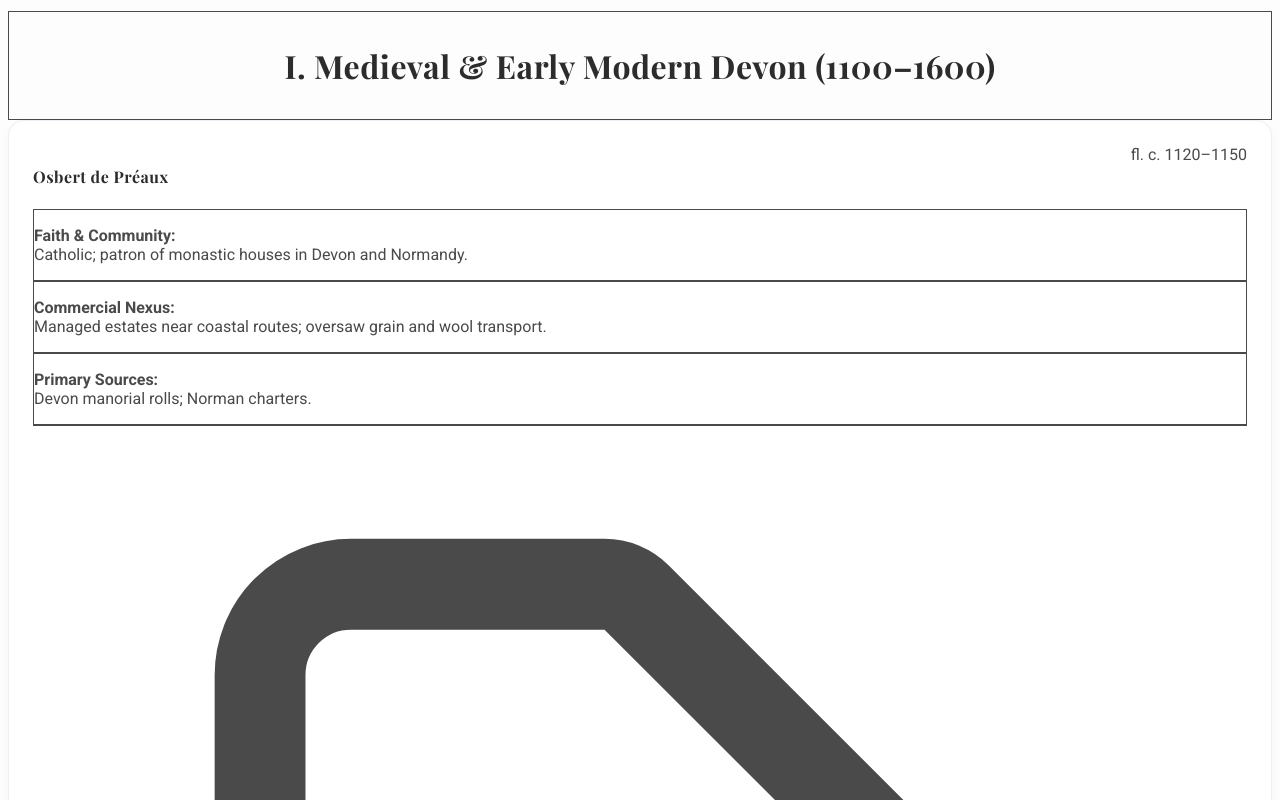
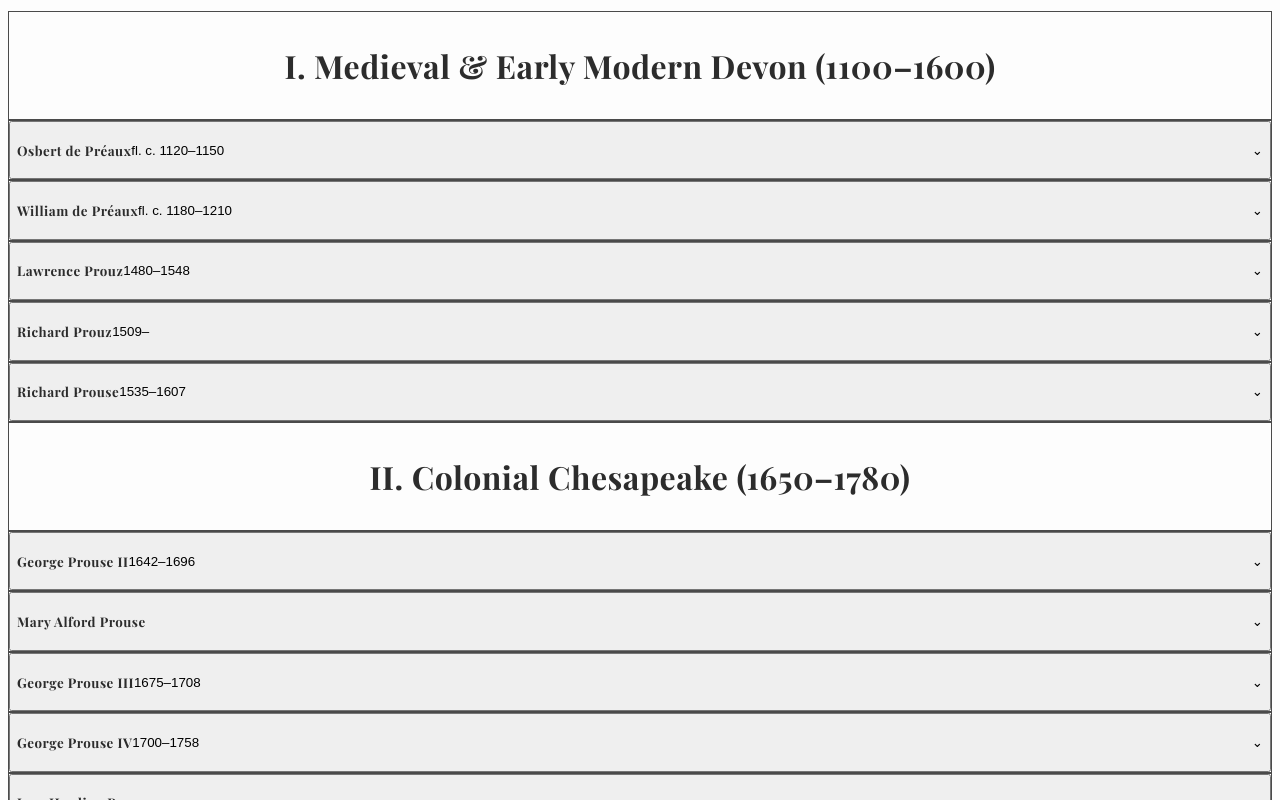
Before and after one commit to jasonsprouse/Sprouse-Prouse-Prous-Prouz-Prowse-Preaux-Family-Research, a Next.js app: page / in a window 1280 px wide. Shown: the part 4680-5480 px from the top of the page. Built offline with nearby package versions, Linux system fonts and the light colour scheme.

Commit message:
Implement person accordion functionality with expand/collapse
Co-authored-by: jasonsprouse <45827932+jasonsprouse@users.noreply.github.com>

```diff
--- a/src/app/globals.css
+++ b/src/app/globals.css
@@ -1425,3 +1425,19 @@ blockquote::before {
 body.loaded {
   opacity: 1;
 }
+
+/* Person Accordion Styles */
+.accordion-content {
+  transition: max-height 0.3s ease-in-out, opacity 0.3s ease-in-out;
+  overflow: hidden;
+}
+
+.accordion-content.collapsed {
+  max-height: 0 !important;
+  opacity: 0 !important;
+}
+
+.accordion-content.expanded {
+  max-height: 2000px !important;
+  opacity: 1 !important;
+}
--- a/src/app/page.tsx
+++ b/src/app/page.tsx
@@ -14,6 +14,7 @@ declare global {
 
 export default function Home() {
   const [isLoaded, setIsLoaded] = useState(false)
+  const [openPersonAccordions, setOpenPersonAccordions] = useState<Set<string>>(new Set())
 
   useEffect(() => {
     // Set body opacity for fade-in effect
@@ -66,6 +67,19 @@ export default function Home() {
   const closeModal = () => {
     const modalOverlay = document.getElementById('modal-overlay')
     if (modalOverlay) modalOverlay.classList.remove('show')
+  }
+
+  const togglePersonAccordion = (eraIndex: number, personIndex: number) => {
+    const accordionId = `${eraIndex}-${personIndex}`
+    setOpenPersonAccordions(prev => {
+      const newSet = new Set(prev)
+      if (newSet.has(accordionId)) {
+        newSet.delete(accordionId)
+      } else {
+        newSet.add(accordionId)
+      }
+      return newSet
+    })
   }
 
   const scrollToTop = () => {
@@ -174,14 +188,38 @@ export default function Home() {
                   </h3>
                   <div className="w-24 h-1 bg-primary mx-auto rounded-full"></div>
                 </div>
-                <div className="grid gap-8 lg:grid-cols-2">
-                  {era.people.map((person, personIndex) => (
-                    <div key={personIndex} className="person-card bg-white rounded-2xl p-6 hover:shadow-xl transition-all duration-300 hover:scale-[1.02] border">
-                      <div className="flex justify-between items-start mb-4">
-                        <h4 className="text-xl font-bold font-serif">{person.name}</h4>
-                        <span className="text-sm text-white font-semibold bg-primary px-3 py-1 rounded-full shadow-sm">{person.dates}</span>
+                <div className="space-y-4">
+                  {era.people.map((person, personIndex) => {
+                    const accordionId = `${eraIndex}-${personIndex}`
+                    const isOpen = openPersonAccordions.has(accordionId)
+
+                    return (
+                      <div key={personIndex} className="person-accordion bg-white rounded-2xl border shadow-sm hover:shadow-md transition-all duration-300">
+                        {/* Accordion Header */}
+                        <button
+                          className="w-full p-4 text-left flex justify-between items-center hover:bg-gray-50 rounded-2xl transition-colors duration-200"
+                          onClick={() => togglePersonAccordion(eraIndex, personIndex)}
+                          aria-expanded={isOpen}
+                          aria-controls={`person-content-${accordionId}`}
+                        >
+                          <div className="flex items-center gap-4">
+                            <h4 className="text-lg font-bold font-serif text-gray-900">{person.name}</h4>
+                            <span className="text-sm text-gray-600 font-medium">{person.dates}</span>
                           </div>
-                      <div className="space-y-4 text-sm mb-4">
+                          <span
+                            className={`text-2xl text-primary transition-transform duration-300 ${isOpen ? 'rotate-180' : ''}`}
+                            aria-hidden="true"
+                          >
+                            ⌄
+                          </span>
+                        </button>
+
+                        {/* Accordion Content */}
+                        <div
+                          id={`person-content-${accordionId}`}
+                          className={`accordion-content ${isOpen ? 'expanded' : 'collapsed'}`}
+                        >
+                          <div className="px-4 pb-4 pt-2 space-y-4 text-sm">
                             <div className="bg-gray-50 rounded-lg p-4 border border-gray-200">
                               <p>
                                 <strong className="text-primary flex items-center mb-2">
@@ -208,7 +246,6 @@ export default function Home() {
                                 </strong>
                                 {person.sources}
                               </p>
-                        </div>
                             </div>
                             {person.genealogicalEvidence && (
                               <div className="border-t border-gray-200 pt-4">
@@ -238,7 +275,10 @@ export default function Home() {
                               </div>
                             )}
                           </div>
-                  ))}
+                        </div>
+                      </div>
+                    )
+                  })}
                 </div>
               </div>
             ))}
```
Lines whose indentation alone changed are shown as unchanged.
